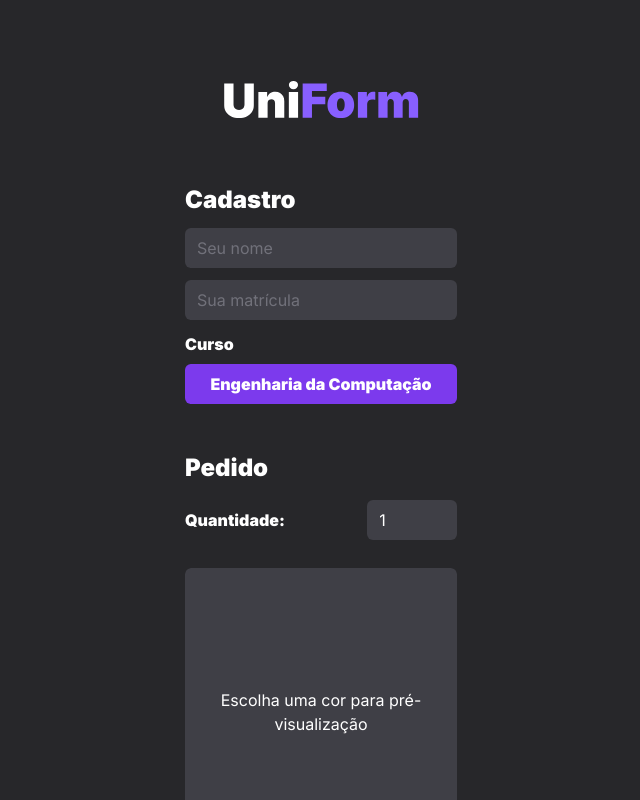
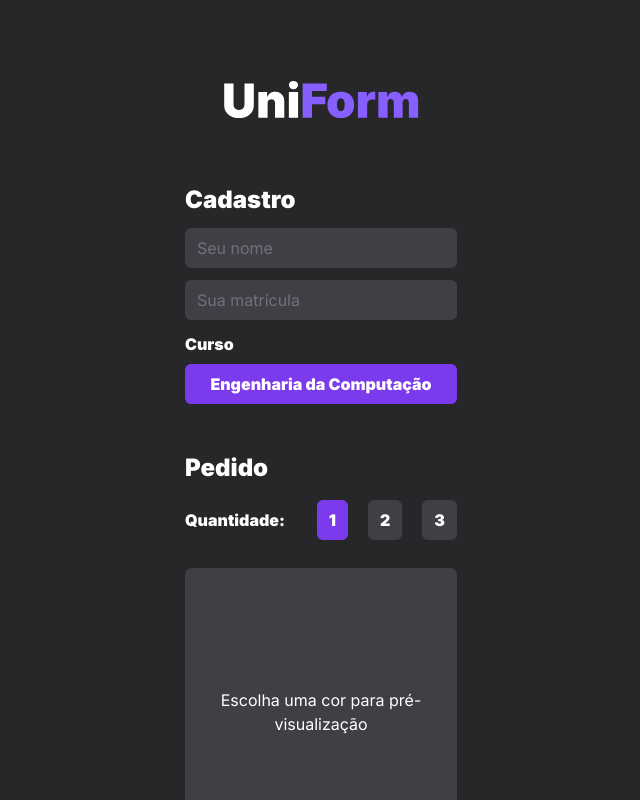
Before and after one commit to andreojr/uniform-web, a React (Vite) app: page /cadastro in a window 1280 px wide. Shown: the whole page, without its empty margins (319-959 px from the left). Built offline with nearby package versions, Linux system fonts and the light colour scheme.

Commit message:
up 20.04

```diff
--- a/src/lib/api.ts
+++ b/src/lib/api.ts
@@ -2,4 +2,5 @@ import axios from "axios";
 
 export const api = axios.create({
     baseURL: "https://uniform-server.onrender.com",
+    //baseURL: "http://localhost:3333",
 });
--- a/src/pages/Cadastro.tsx
+++ b/src/pages/Cadastro.tsx
@@ -103,7 +103,25 @@ export function Cadastro() {
                                 <p className="text-white font-black text-2xl">Pedido</p>
                                 <div className="flex w-full h-8 justify-between items-center">
                                     <p className="text-base text-white font-black">Quantidade: </p>
-                                    <Input type="number" style={{ width: "33%" }} min={1} max={99} value={userData.quantidade} onChange={e => setUserData({...userData, quantidade: Number(e.target.value)})} />
+                                    <ToggleGroup.Root
+                                        type="single"
+                                        aria-label="Quantidade"
+                                        className="flex gap-5"
+                                        value={String(userData.quantidade)}
+                                        onValueChange={quantidade => {
+                                            setUserData({...userData, quantidade: Number(quantidade) })
+                                        }}
+                                    >
+                                        <ToggleGroup.Item className="bg-zinc-700 w-full px-3 py-2 rounded-md data-[state=on]:bg-violet-600 transition-colors" value="1" aria-label="1">
+                                            <span className="font-black text-white">1</span>
+                                        </ToggleGroup.Item>
+                                        <ToggleGroup.Item className="bg-zinc-700 w-full px-3 py-2 rounded-md data-[state=on]:bg-violet-600 transition-colors" value="2" aria-label="2">
+                                            <span className="font-black text-white">2</span>
+                                        </ToggleGroup.Item>
+                                        <ToggleGroup.Item className="bg-zinc-700 w-full px-3 py-2 rounded-md data-[state=on]:bg-violet-600 transition-colors" value="3" aria-label="3">
+                                            <span className="font-black text-white">3</span>
+                                        </ToggleGroup.Item>
+                                    </ToggleGroup.Root>
                                 </div>
                             </div>
                             <Shirts customShirts={customShirts} setCustomShirts={setCustomShirts} quantidade={userData.quantidade} />
--- a/src/pages/Home.tsx
+++ b/src/pages/Home.tsx
@@ -50,14 +50,19 @@ export function Home() {
         }
     }
 
+    function handleShowName(name: string) {
+        const firstName = name.trim().split(" ")[0];
+        return firstName.charAt(0).toUpperCase() + firstName.slice(1);
+    }
+
     return signed && user ? (
-        <div className="flex flex-col text-white text-2xl gap-10 py-20">
+        <div className="flex flex-col text-white text-2xl gap-10 py-12">
             <div className="flex flex-col">
                 <img src={logo} alt="UniForm" className="h-10" />
             </div>
             <div className="flex flex-col gap-10 h-full justify-center">
                 <div className="flex flex-col items-center">
-                    <p className="font-black text-3xl">Olá, {user.nome}!</p>
+                    <p className="font-black text-3xl">Olá, {handleShowName(user.nome)}!</p>
                     {mySolic && mySolic.length > 0 && (
                         <p className="text-base mt-2">
                             Você já enviou sua solicitação.
@@ -83,8 +88,9 @@ export function Home() {
                                 });
 
                                 return !!preview && (
-                                    <div className="flex flex-col items-center bg-zinc-700 rounded-md p-2">
+                                    <div className="relative flex flex-col items-center bg-zinc-700 rounded-md p-2">
                                         <img src={preview} alt="Preview" className="h-32" />
+                                        <p className="absolute top-1/2 left-1/2 -translate-x-1/2 -translate-y-1/2 bg-zinc-700/70 p-2 rounded-md font-black text-sm">{shirt.tamanho}</p>
                                         <Trash onClick={() => handleDeleteSolic(shirt.id)} size={24} className="text-red-400 cursor-pointer" />
                                     </div>
                                 );
--- a/src/pages/Login.tsx
+++ b/src/pages/Login.tsx
@@ -30,13 +30,13 @@ export function Login() {
             <Link className="flex flex-col" to="/">
                 <img src={logo} alt="UniForm" className="h-10" />
             </Link>
-            <form className="flex flex-col justify-center h-full gap-5">
+            <form className="flex flex-col justify-center h-full gap-5 w-full">
                 <Input
                     placeholder="Sua Matrícula"
                     value={matricula}
                     onChange={e => setMatricula(e.target.value)}
                 />
-                <button type="submit" onClick={handleLogin} className={clsx("w-full rounded-md flex items-center justify-center py-2 transition-colors", {
+                <button type="submit" onClick={handleLogin} className={clsx("rounded-md flex items-center justify-center py-2 transition-colors", {
                     "bg-red-500 hover:bg-red-400": error,
                     "bg-violet-600 hover:bg-violet-600": !error,
                 })}>
--- a/src/pages/Pay.tsx
+++ b/src/pages/Pay.tsx
@@ -70,7 +70,6 @@ export function Pay() {
                     />
                 </div>
 
-
             </div>
         </div>
     );
```
